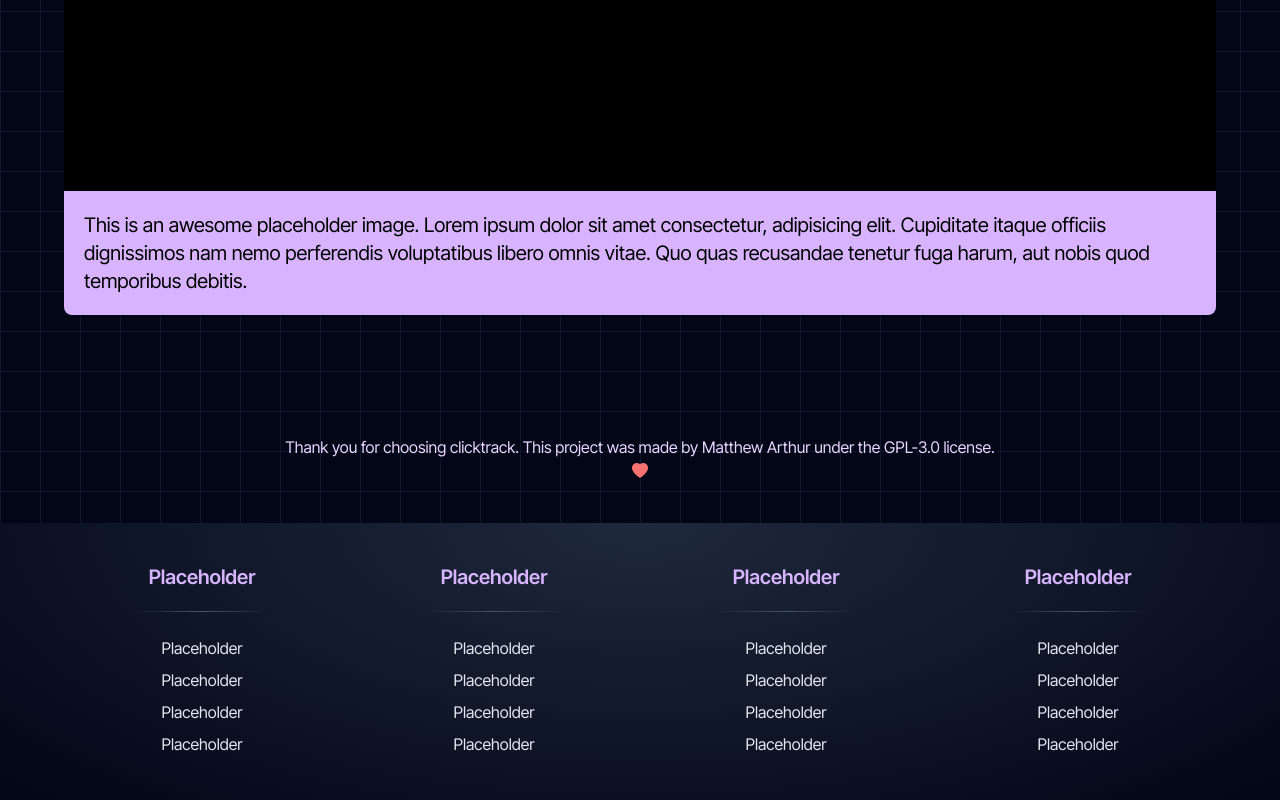
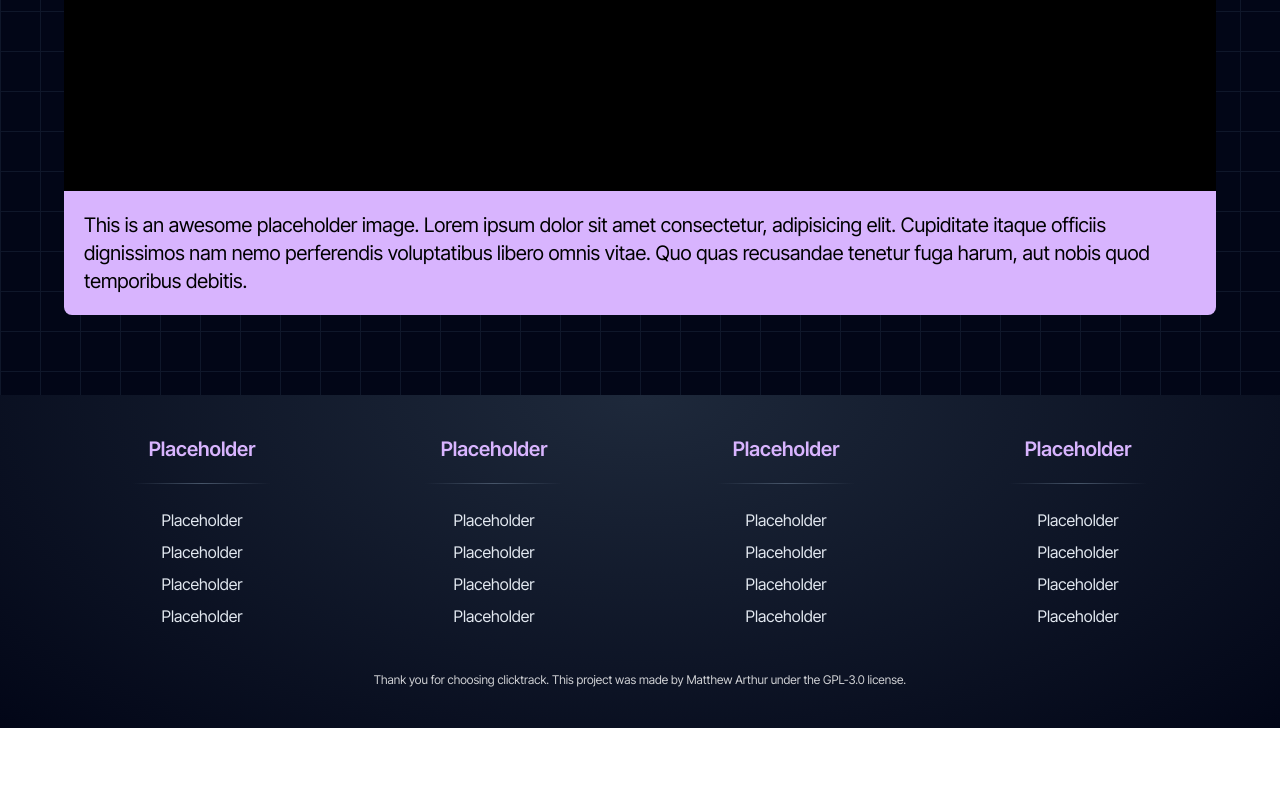
Before and after one commit to arthurmatthew/clicktrack, a React (Vite) app in the folder client/: page / in a window 1280 px wide. Shown: the part 1109-1909 px from the top of the page. After the commit the page ends 1837 px from the top, so only its background shows below. Built offline with nearby package versions, Linux system fonts and the light colour scheme.

Commit message:
Move thankyou to footer

```diff
--- a/client/src/layouts/Footer.tsx
+++ b/client/src/layouts/Footer.tsx
@@ -7,6 +7,12 @@ const Footer = () => {
         <FooterSection />
         <FooterSection />
       </div>
+      <section className="mt-10 flex flex-col items-center text-xs text-white opacity-80">
+        <p className="text-center">
+          Thank you for choosing clicktrack. This project was made by Matthew
+          Arthur under the GPL-3.0 license.
+        </p>
+      </section>
     </footer>
   );
 };
--- a/client/src/pages/index.tsx
+++ b/client/src/pages/index.tsx
@@ -80,13 +80,6 @@ const Index = () => {
           </p>
         </div>
       </section>
-      <section className="flex flex-col items-center p-10 text-purple-200">
-        <p className="text-center">
-          Thank you for choosing clicktrack. This project was made by Matthew
-          Arthur under the GPL-3.0 license.
-        </p>
-        <i className="bi-heart-fill text-red-400"></i>
-      </section>
     </>
   );
 };
```
